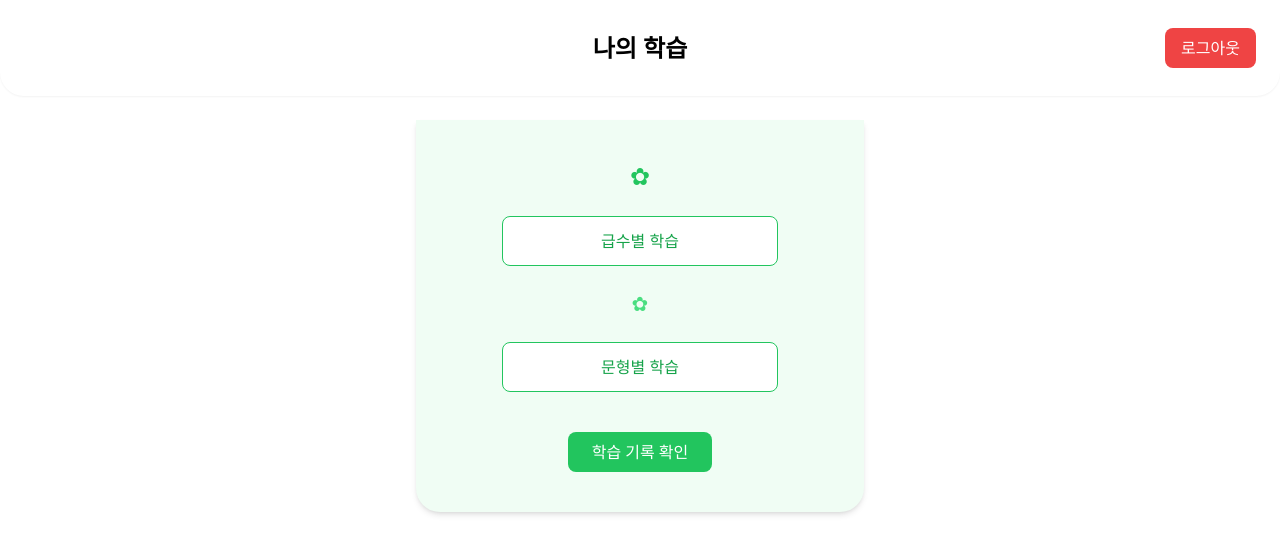
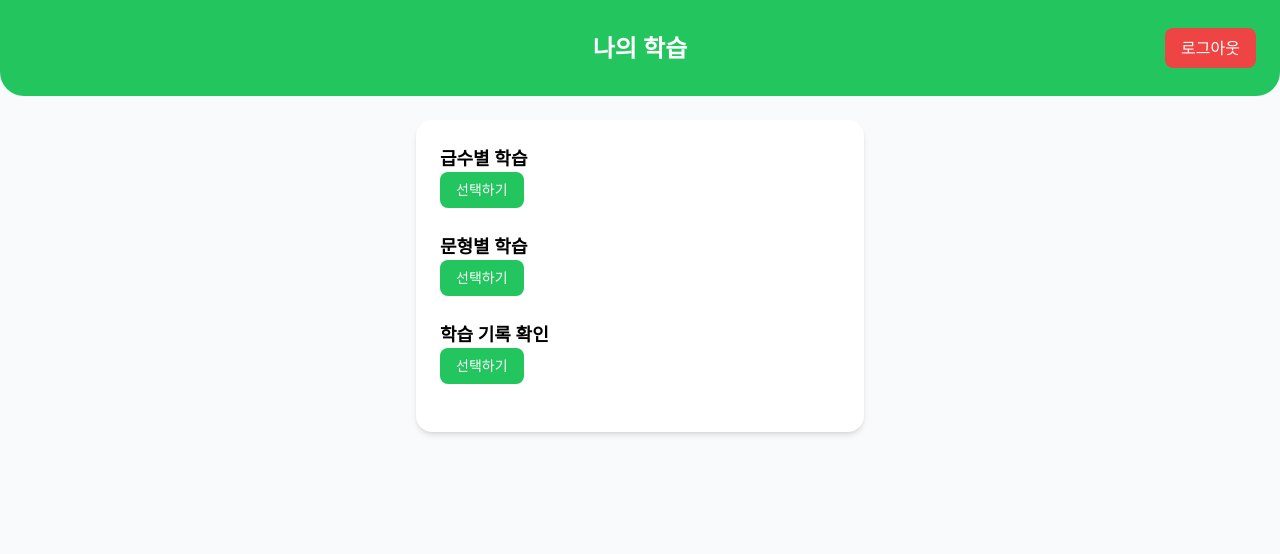
Before and after one commit to engineer-2003/frontend, a React (Vite) app: page /mainSelect in a window 1280 px wide. Shown: the top 554 px of the page. Built offline with nearby package versions, Linux system fonts and the light colour scheme.

Commit message:
refactor: Select 페이지 컴포넌트화
- components/SelectPage.tsx 추가

```diff
--- a/src/App.tsx
+++ b/src/App.tsx
@@ -6,6 +6,7 @@ import MainSelect from "./pages/MainSelect";
 import LevelSelect from "./pages/LevelSelect";
 import PartSelect from "./pages/PartSelect";
 import History from "./pages/History";
+import Study from "./pages/Study";
 
 export default function App() {
   return (
@@ -16,10 +17,8 @@ export default function App() {
       <Route path="/mainSelect" element={<MainSelect />} />
       <Route path="/levelSelect" element={<LevelSelect />} />
       <Route path="/partSelect" element={<PartSelect />} />
-       <Route path="/history" element={<History />} />
-
+      <Route path="/history" element={<History />} />
+      <Route path="/study" element={<Study />} />
     </Routes>
-
-
   );
 }
--- /dev/null
+++ b/src/components/SelectPage.tsx
@@ -0,0 +1,46 @@
+import React from "react";
+
+type SelectItem = {
+  id: string;
+  title: string;
+  description?: string;
+  onClick: () => void;
+};
+
+interface SelectPageProps {
+  headerTitle: string;
+  headerExtra?: React.ReactNode; // (예: 로그아웃 버튼, 아이콘 등)
+  items: SelectItem[];
+}
+
+const SelectPage: React.FC<SelectPageProps> = ({ headerTitle, headerExtra, items }) => {
+  return (
+    <div className="min-h-screen bg-gray-50 flex flex-col items-center">
+      {/* Header */}
+      <div className="w-full bg-green-500 rounded-b-3xl py-8 text-center text-white relative">
+        <h1 className="text-2xl font-bold">{headerTitle}</h1>
+        {headerExtra && <div className="absolute right-6 top-1/2 -translate-y-1/2">{headerExtra}</div>}
+      </div>
+
+      {/* Content */}
+      <div className="w-full max-w-md bg-white rounded-2xl shadow-md mt-6 p-6">
+        {items.map((item) => (
+          <div key={item.id} className="mb-6">
+            <h2 className="text-lg font-semibold">{item.title}</h2>
+            {item.description && (
+              <p className="text-gray-600 text-sm mb-2">{item.description}</p>
+            )}
+            <button
+              onClick={item.onClick}
+              className="px-4 py-2 bg-green-500 text-white rounded-lg text-sm hover:bg-green-600 transition"
+            >
+              선택하기
+            </button>
+          </div>
+        ))}
+      </div>
+    </div>
+  );
+};
+
+export default SelectPage;
--- a/src/pages/LevelSelect.tsx
+++ b/src/pages/LevelSelect.tsx
@@ -1,15 +1,8 @@
-// src/pages/LevelSelect.tsx
 import React from "react";
 import { useNavigate } from "react-router-dom";
+import SelectPage from "../components/SelectPage";
 
-type Level = {
-  id: string;
-  title: string;
-  wordCount: number;
-  progress: number;
-};
-
-const levels: Level[] = [
+const levels = [
   { id: "N5", title: "N5", wordCount: 450, progress: 15 },
   { id: "N4", title: "N4", wordCount: 700, progress: 25 },
   { id: "N3", title: "N3", wordCount: 1000, progress: 50 },
@@ -20,38 +13,17 @@ const levels: Level[] = [
 const LevelSelect: React.FC = () => {
   const navigate = useNavigate();
 
-  const handleStartClick = (levelId: string) => {
-    navigate("/partSelect", { state: { level: levelId } });
-  };
-
   return (
-    <div className="min-h-screen bg-gray-100 flex flex-col items-center">
-      {/* Header */}
-      <div className="w-full bg-green-500 rounded-b-3xl py-8 text-center text-white">
-        <h1 className="text-2xl font-bold">급수 선택</h1>
-        <div className="mt-2 text-lg">✿</div>
-      </div>
-
-      {/* Content */}
-      <div className="w-full max-w-md bg-white rounded-2xl shadow-md mt-6 p-6">
-        {levels.map((level) => (
-          <div key={level.id} className="mb-6">
-            <h2 className="text-lg font-semibold">{level.title}</h2>
-            <p className="text-gray-600 text-sm">
-              단어 수: {level.wordCount}개
-            </p>
-            <p className="text-gray-600 text-sm mb-2">
-              진도율: {level.progress}%
-            </p>
-            <button
-              onClick={() => handleStartClick(level.id)}
-              className="px-4 py-2 bg-green-500 text-white rounded-lg text-sm hover:bg-green-600 transition">
-              학습 시작
-            </button>
-          </div>
-        ))}
-      </div>
-    </div>
+    <SelectPage
+      headerTitle="급수 선택"
+      headerExtra={<div className="text-lg">✿</div>} // 기존 장식 아이콘
+      items={levels.map((level) => ({
+        id: level.id,
+        title: level.title,
+        description: `단어 수: ${level.wordCount}개 | 진도율: ${level.progress}%`,
+        onClick: () => navigate("/partSelect", { state: { level: level.id } }),
+      }))}
+    />
   );
 };
 
--- a/src/pages/MainSelect.tsx
+++ b/src/pages/MainSelect.tsx
@@ -1,66 +1,45 @@
-// src/pages/MainSelect.tsx
 import React from "react";
 import { useNavigate } from "react-router-dom";
-import "../App.css";
+import SelectPage from "../components/SelectPage";
 
-const MainPage: React.FC = () => {
+const MainSelect: React.FC = () => {
   const navigate = useNavigate();
 
   const handleLogout = () => {
     alert("로그아웃 되었습니다.");
-    navigate("/"); // 로그인 페이지로 이동
+    navigate("/");
   };
 
   return (
-    <div className="min-h-screen bg-white flex flex-col items-center">
-      {/* Header */}
-      <div className="w-full rounded-b-3xl py-8 shadow-sm relative text-center">
-        {/* 중앙 제목 */}
-        <h1 className="text-2xl font-bold">나의 학습</h1>
-
-        {/* 오른쪽 로그아웃 버튼 */}
+    <SelectPage
+      headerTitle="나의 학습"
+      headerExtra={
         <button
           onClick={handleLogout}
-          className="absolute right-6 top-1/2 -translate-y-1/2 px-4 py-2 bg-red-500 text-white rounded-lg hover:bg-red-600 transition"
+          className="px-4 py-2 bg-red-500 text-white rounded-lg hover:bg-red-600 transition"
         >
           로그아웃
         </button>
-      </div>
-
-      {/* Content */}
-      <div className="w-full max-w-md bg-green-50 rounded-b-3xl shadow-md mt-6 p-10 flex flex-col items-center">
-        {/* 상단 장식 */}
-        <div className="text-green-500 text-2xl mb-6">✿</div>
-
-        {/* 급수별 학습 버튼 */}
-        <button
-          className="w-3/4 py-3 border border-green-500 text-green-600 rounded-lg mb-6 bg-white hover:bg-green-100 transition"
-          onClick={() => navigate("/levelSelect")}
-        >
-          급수별 학습
-        </button>
-
-        {/* 중간 장식 */}
-        <div className="text-green-400 text-xl mb-6">✿</div>
-
-        {/* 문형별 학습 버튼 */}
-        <button
-          className="w-3/4 py-3 border border-green-500 text-green-600 rounded-lg mb-10 bg-white hover:bg-green-100 transition"
-          onClick={() => navigate("/study")}
-        >
-          문형별 학습
-        </button>
-
-        {/* 학습 기록 확인 버튼 */}
-        <button
-          onClick={() => navigate("/history")}
-          className="px-6 py-2 bg-green-500 text-white rounded-lg hover:bg-green-600 transition"
-        >
-          학습 기록 확인
-        </button>
-      </div>
-    </div>
+      }
+      items={[
+        {
+          id: "level",
+          title: "급수별 학습",
+          onClick: () => navigate("/levelSelect"),
+        },
+        {
+          id: "pattern",
+          title: "문형별 학습",
+          onClick: () => navigate("/study"),
+        },
+        {
+          id: "history",
+          title: "학습 기록 확인",
+          onClick: () => navigate("/history"),
+        },
+      ]}
+    />
   );
 };
 
-export default MainPage;
+export default MainSelect;
--- a/src/pages/PartSelect.tsx
+++ b/src/pages/PartSelect.tsx
@@ -1,15 +1,8 @@
-// src/pages/PartSelect.tsx
 import React from "react";
-import { useLocation, useNavigate } from "react-router-dom";
+import { useNavigate, useLocation } from "react-router-dom";
+import SelectPage from "../components/SelectPage";
 
-type Part = {
-  id: string;
-  title: string;
-  wordCount: number;
-  progress: number;
-};
-
-const partData: Part[] = [
+const partData = [
   { id: "noun", title: "명사", wordCount: 120, progress: 20 },
   { id: "adj", title: "형용사", wordCount: 80, progress: 10 },
   { id: "adjv", title: "형용동사", wordCount: 60, progress: 5 },
@@ -19,42 +12,20 @@ const partData: Part[] = [
 const PartSelect: React.FC = () => {
   const navigate = useNavigate();
   const location = useLocation();
-  const level = location.state?.level; // LevelSelect에서 전달받은 급수
+  const level = location.state?.level;
 
-  if (!level) {
-    return <div>급수를 선택해주세요.</div>;
-  }
-
-  const handleStartClick = (partId: string) => {
-    navigate("/study", { state: { level, partId } });
-  };
+  if (!level) return <div>급수를 선택해주세요.</div>;
 
   return (
-    <div className="min-h-screen bg-gray-100 flex flex-col items-center">
-      {/* Header */}
-      <div className="w-full bg-green-500 rounded-b-3xl py-8 text-center text-white">
-        <h1 className="text-2xl font-bold">{level} 급수 품사 선택</h1>
-        <div className="mt-2 text-lg">✿</div>
-      </div>
-
-      {/* Content */}
-      <div className="w-full max-w-md bg-white rounded-2xl shadow-md mt-6 p-6">
-        {partData.map((part) => (
-          <div key={part.id} className="mb-6">
-            <h2 className="text-lg font-semibold">{part.title}</h2>
-            <p className="text-gray-600 text-sm">단어 수: {part.wordCount}개</p>
-            <p className="text-gray-600 text-sm mb-2">
-              진도율: {part.progress}%
-            </p>
-            <button
-              onClick={() => handleStartClick(part.id)}
-              className="px-4 py-2 bg-green-500 text-white rounded-lg text-sm hover:bg-green-600 transition">
-              학습 시작
-            </button>
-          </div>
-        ))}
-      </div>
-    </div>
+    <SelectPage
+      headerTitle={`${level} 급수 품사 선택`}
+      items={partData.map((part) => ({
+        id: part.id,
+        title: part.title,
+        description: `단어 수: ${part.wordCount}개 | 진도율: ${part.progress}%`,
+        onClick: () => navigate(`/study?level=${level}&part=${part.id}`),
+      }))}
+    />
   );
 };
 
```
Also changed, not shown: 1 other file (tests, documents, lock files or other folders).
